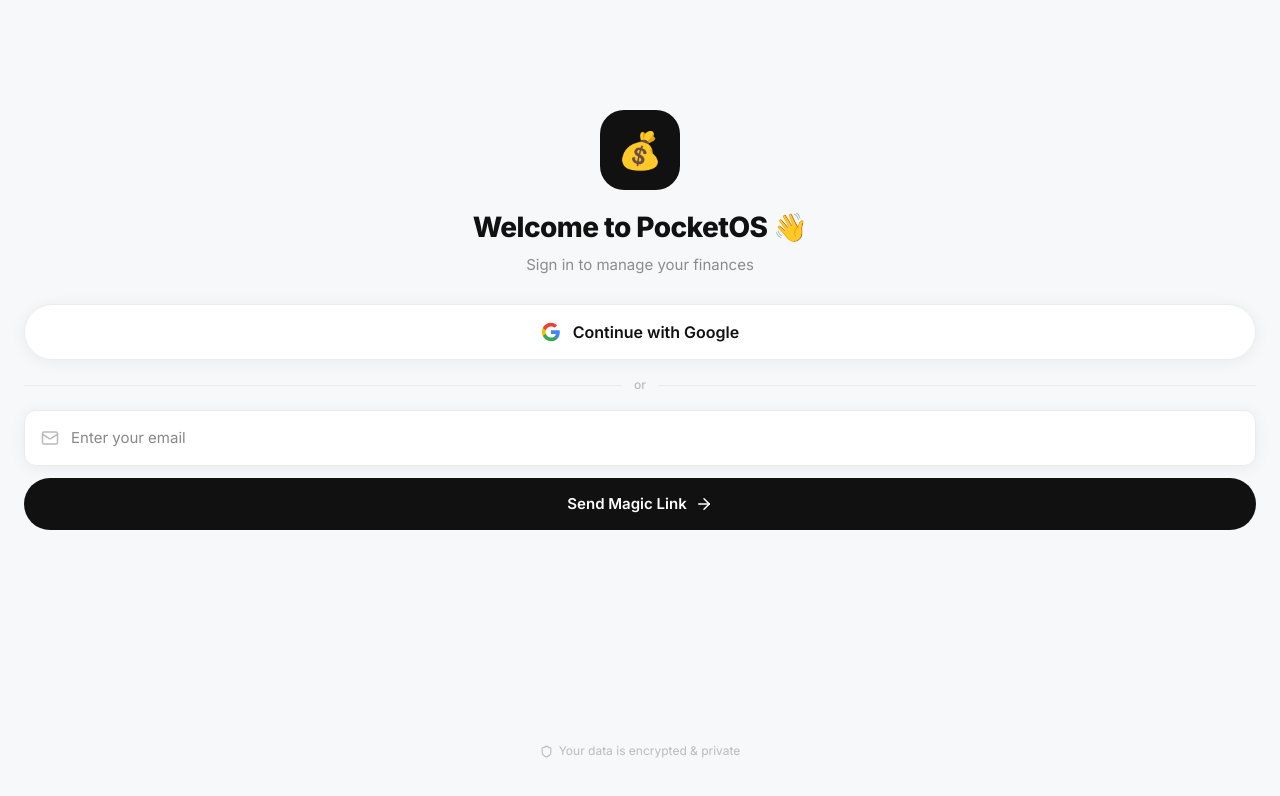
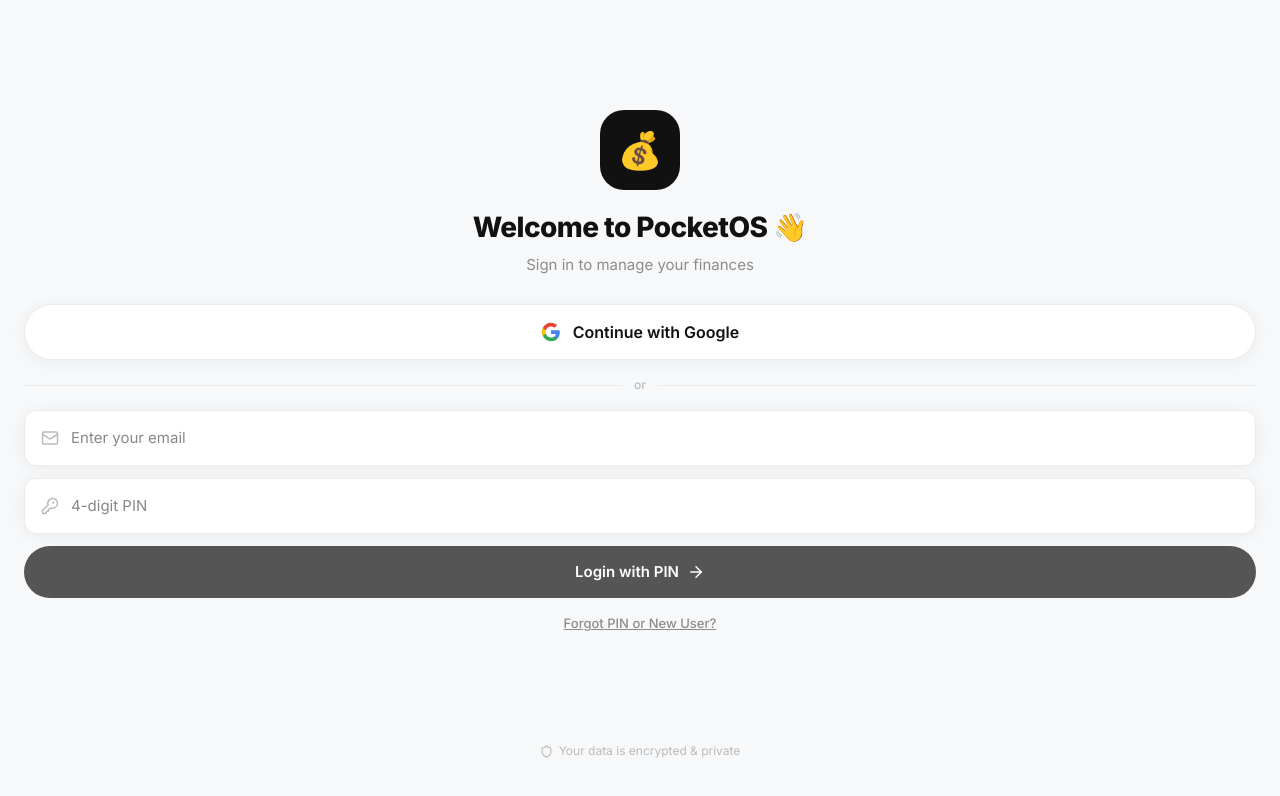
Before and after one commit to Krishilgithub/pocketos, a Next.js app: page /auth/signin in a window 1280 px wide. Shown: the top 796 px of the page. Built offline with nearby package versions, Linux system fonts and the light colour scheme.

Commit message:
feat: add PIN-based login for returning users

```diff
--- a/app/auth/signin/page.tsx
+++ b/app/auth/signin/page.tsx
@@ -1,11 +1,13 @@
 "use client";
 
 import { useState } from "react";
-import { Mail, ArrowRight, Shield, Loader2 } from "lucide-react";
-import { signInWithGoogle, signInWithEmail } from "@/lib/actions/auth";
+import { Mail, ArrowRight, Shield, Loader2, KeyRound } from "lucide-react";
+import { signInWithGoogle, signInWithEmail, signInWithPIN } from "@/lib/actions/auth";
 
 export default function SignInPage() {
   const [email, setEmail] = useState("");
+  const [pin, setPin] = useState("");
+  const [isReturningUser, setIsReturningUser] = useState(true);
   const [loading, setLoading] = useState<"google" | "email" | null>(null);
   const [otpSent, setOtpSent] = useState(false);
   const [error, setError] = useState<string | null>(null);
@@ -34,6 +36,26 @@
       setError(result.error);
     } else {
       setOtpSent(true);
+    }
+  };
+
+  const handlePinLogin = async () => {
+    if (!email || !email.includes("@")) {
+      setError("Please enter a valid email");
+      return;
+    }
+    if (pin.length < 4) {
+      setError("PIN must be at least 4 digits");
+      return;
+    }
+    setLoading("email");
+    setError(null);
+    const result = await signInWithPIN(email, pin);
+    if (result?.error) {
+      setError(result.error);
+      setLoading(null);
+    } else {
+      window.location.href = "/dashboard";
     }
   };
 
@@ -191,8 +213,82 @@
                 }}
               />
             </div>
+
+            {isReturningUser && (
+              <div
+                style={{
+                  display: "flex",
+                  alignItems: "center",
+                  height: 56,
+                  background: "var(--bg-card)",
+                  border: "1.5px solid var(--border)",
+                  borderRadius: "var(--radius-md)",
+                  paddingLeft: 16,
+                  marginTop: 12,
+                  gap: 12,
+                  boxShadow: "var(--shadow-card)",
+                }}
+              >
+                <KeyRound size={18} color="var(--text-muted)" />
+                <input
+                  type="password"
+                  placeholder="4-digit PIN"
+                  maxLength={4}
+                  value={pin}
+                  onChange={(e) => setPin(e.target.value.replace(/\D/g, ""))}
+                  onKeyDown={(e) => e.key === "Enter" && handlePinLogin()}
+                  style={{
+                    flex: 1,
+                    border: "none",
+                    outline: "none",
+                    background: "transparent",
+                    fontSize: 15,
+                    fontFamily: "'Inter', sans-serif",
+                    color: "var(--text-primary)",
+                  }}
+                />
+              </div>
+            )}
+
+            {isReturningUser ? (
+              <>
                 <button
-              id="signin-otp-btn"
+                  className="btn-primary"
+                  onClick={handlePinLogin}
+                  disabled={loading !== null || pin.length < 4}
+                  style={{
+                    marginTop: 12,
+                    opacity: loading !== null || pin.length < 4 ? 0.7 : 1,
+                    cursor: loading !== null || pin.length < 4 ? "not-allowed" : "pointer",
+                  }}
+                >
+                  {loading === "email" ? (
+                    <Loader2 size={18} className="animate-spin" />
+                  ) : (
+                    <>Login with PIN <ArrowRight size={18} /></>
+                  )}
+                </button>
+                <button
+                  onClick={() => setIsReturningUser(false)}
+                  style={{
+                    background: "none",
+                    border: "none",
+                    color: "var(--text-secondary)",
+                    fontSize: 13,
+                    marginTop: 16,
+                    cursor: "pointer",
+                    fontWeight: 500,
+                    textDecoration: "underline",
+                    display: "block",
+                    width: "100%",
+                  }}
+                >
+                  Forgot PIN or New User?
+                </button>
+              </>
+            ) : (
+              <>
+                <button
                   className="btn-primary"
                   onClick={handleEmail}
                   disabled={loading !== null}
@@ -208,6 +304,25 @@
                     <>Send Magic Link <ArrowRight size={18} /></>
                   )}
                 </button>
+                <button
+                  onClick={() => setIsReturningUser(true)}
+                  style={{
+                    background: "none",
+                    border: "none",
+                    color: "var(--text-secondary)",
+                    fontSize: 13,
+                    marginTop: 16,
+                    cursor: "pointer",
+                    fontWeight: 500,
+                    textDecoration: "underline",
+                    display: "block",
+                    width: "100%",
+                  }}
+                >
+                  I remember my PIN
+                </button>
+              </>
+            )}
           </div>
 
           {/* Footer */}
--- a/lib/actions/auth.ts
+++ b/lib/actions/auth.ts
@@ -38,6 +38,21 @@
 
   if (error) {
     return { error: error.message };
+  }
+
+  return { success: true };
+}
+
+export async function signInWithPIN(email: string, pin: string) {
+  const supabase = await createClient();
+
+  const { error } = await supabase.auth.signInWithPassword({
+    email,
+    password: pin + "-pocketos",
+  });
+
+  if (error) {
+    return { error: "Invalid PIN or Email" };
   }
 
   return { success: true };
@@ -108,6 +123,14 @@
     .eq("id", user.id);
 
   if (error) return { error: error.message };
+
+  // Set the PIN as the user's auth password for faster future logins
+  const { error: pwError } = await supabase.auth.updateUser({
+    password: pin + "-pocketos"
+  });
+
+  if (pwError) return { error: pwError.message };
+
   return { success: true };
 }
 
```
Lines whose indentation alone changed are shown as unchanged.
